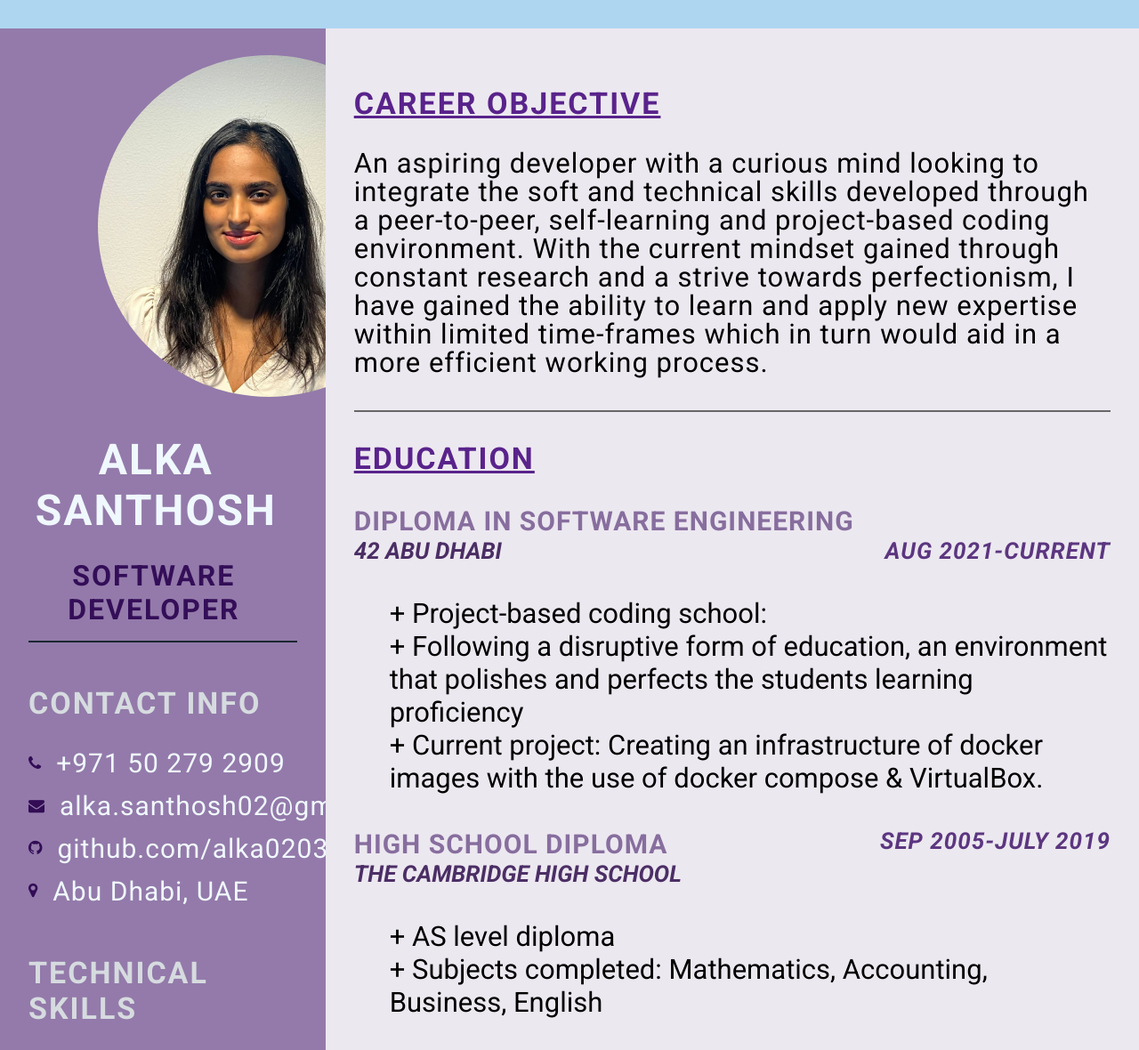
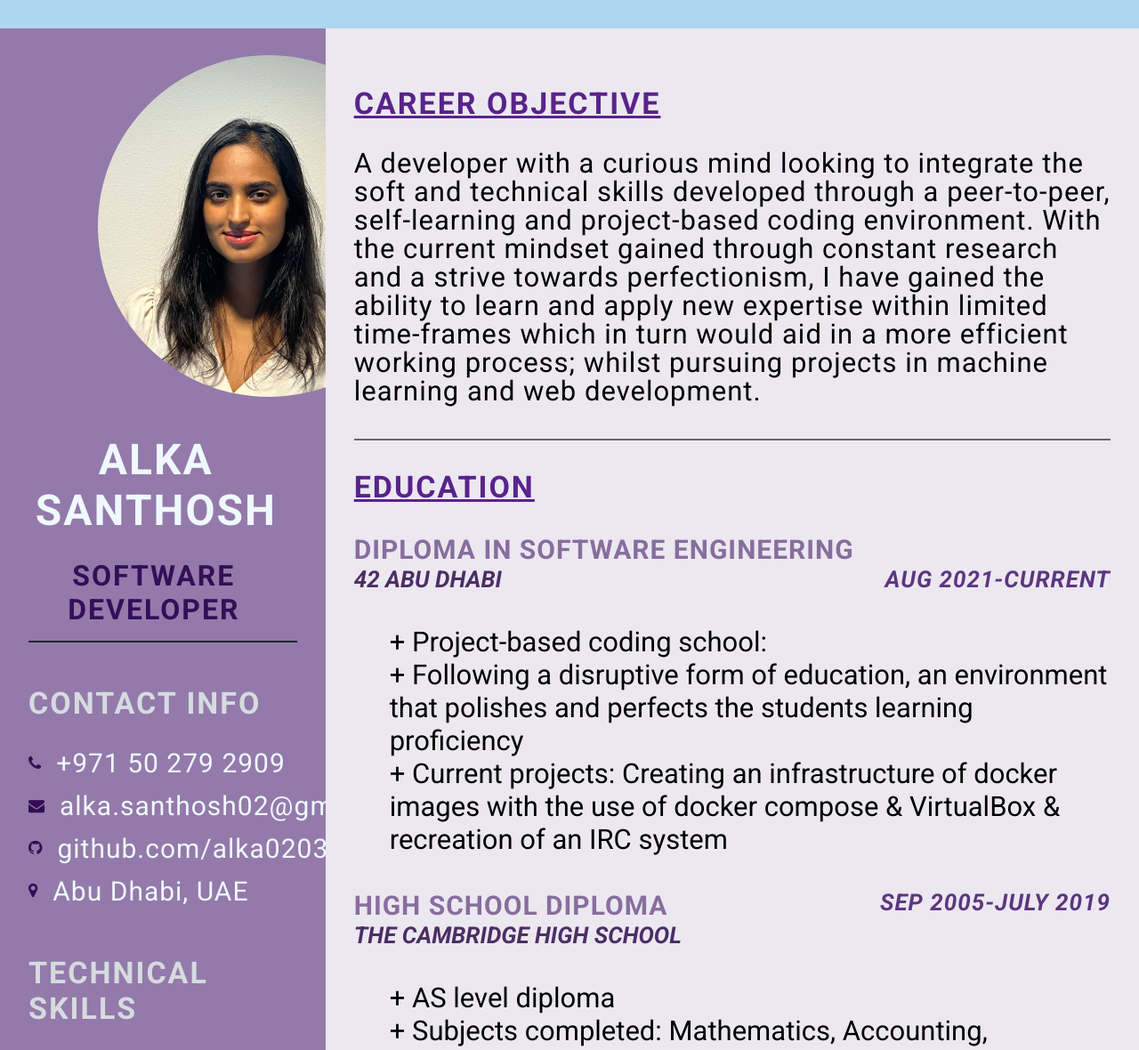
Before and after one commit to alka0203/CV, a plain HTML site: page index.html in a window 1280 px wide. Shown: the top 1180 px of the page at 89% size. Drawn offline with Linux system fonts and the light colour scheme.

Commit message:
made minor edits

```diff
--- a/index.html
+++ b/index.html
@@ -117,7 +117,7 @@
                 <section>
                     <div class="right-title" style="font-size: 34px; color: #59238b;"><u>Career Objective</u></div>
                     <p class="about-me-contents" style="font-size: 31px;">
-                        An aspiring developer with a curious mind looking to integrate the soft and technical skills developed through a peer-to-peer, self-learning and project-based coding environment. With the current mindset gained through constant research and a strive towards perfectionism, I have gained the ability to learn and apply new expertise within limited time-frames which in turn would aid in a more efficient working process.
+                        A developer with a curious mind looking to integrate the soft and technical skills developed through a peer-to-peer, self-learning and project-based coding environment. With the current mindset gained through constant research and a strive towards perfectionism, I have gained the ability to learn and apply new expertise within limited time-frames which in turn would aid in a more efficient working process; whilst pursuing projects in machine learning and web development.
                     </p>
                     <br>
                 </section>
@@ -136,7 +136,7 @@
                                 <li>+ Project-based coding school: </li>
                                 <li>+ Following a disruptive form of education, an environment that
                                     polishes and perfects the students learning proficiency</li>
-                                <li>+ Current project: Creating an infrastructure of docker images with the use of docker compose & VirtualBox.</li>
+                                <li>+ Current projects: Creating an infrastructure of docker images with the use of docker compose & VirtualBox & recreation of an IRC system</li>
                                 </ul>
                             </p>
                                 <!-- <hr style="border:none; border-top:1px dashed #686666; height:0.5px; width:100%;" -->
@@ -208,7 +208,7 @@
                     <span class="exp-company-name" style="float: right; font-size: 26px; color: #5c3680;"><i>JAN 2023</i></span>
                     <p style="margin-left: 40px;">
                         + Created UX/UI design on Figma.<br>
-                        + Created a website using HTML5, Bootstrap, CSS and JavaScript.<br>
+                        + Created a website using HTML5, Bootstrap, Sass and JavaScript.<br>
                     </p>
                     <br>
                     <span class="exp-company-name" style="font-size: 30px; color: #876e9e;">CUB3D</span>&emsp;&emsp;
```
